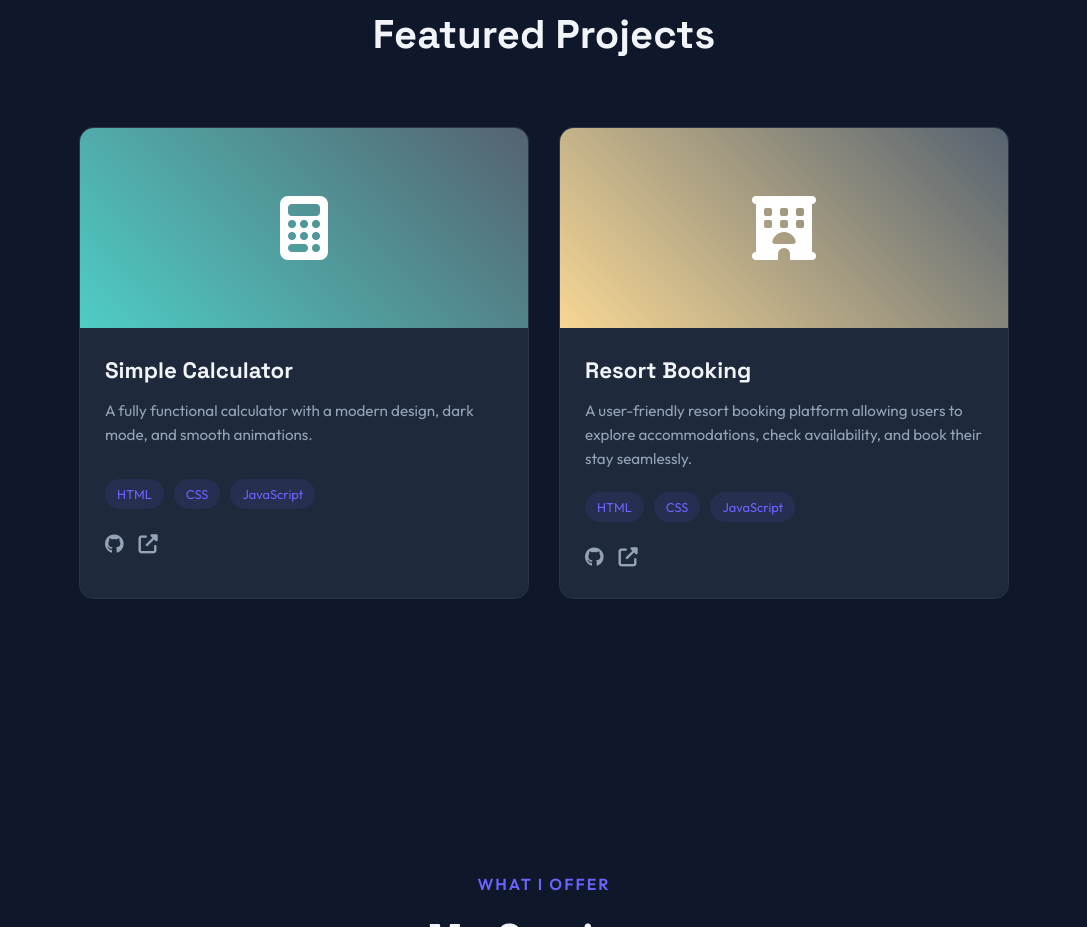
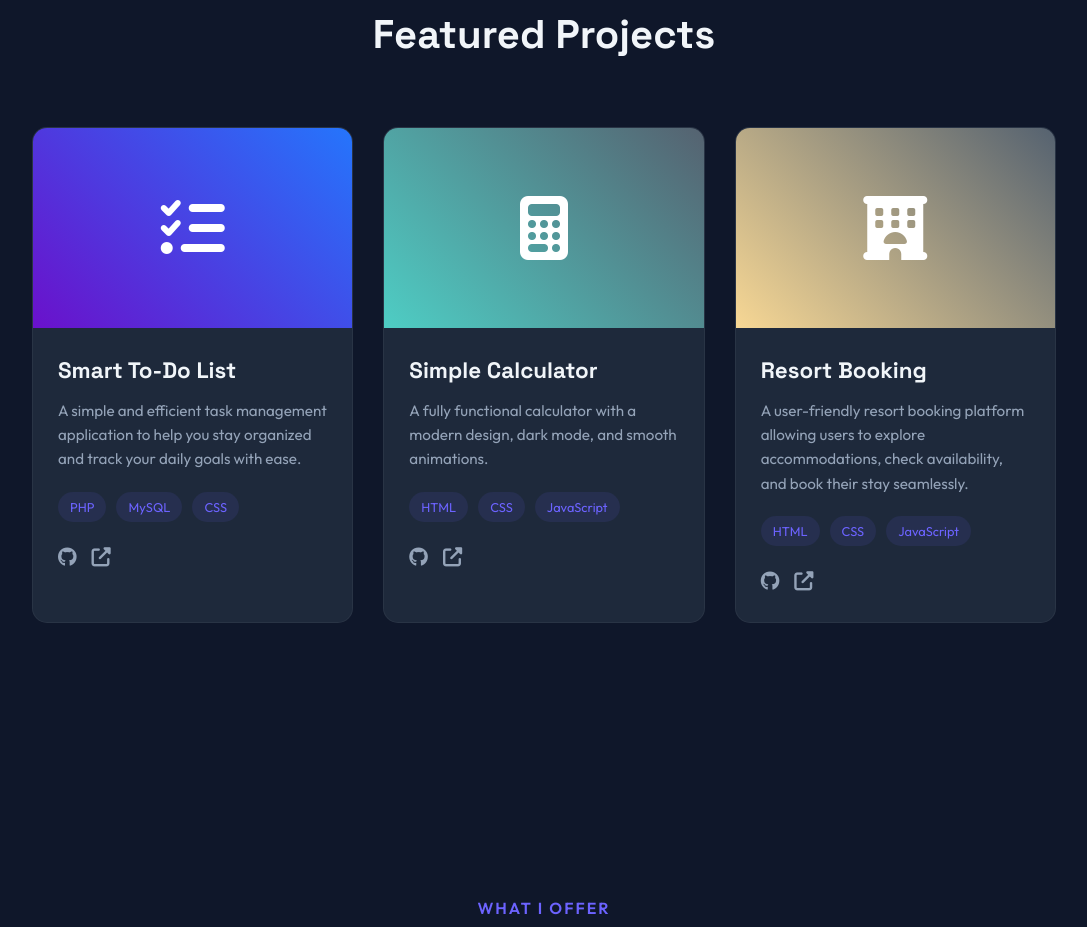
Before and after one commit to athul2200/Athul-Portfolio, a plain HTML site: page index.html in a window 1280 px wide. Shown: the part 1740-2667 px from the top of the page, without its empty margins (96-1183 px from the left). Drawn offline with Linux system fonts and the light colour scheme.

Commit message:
A Project Card added

```diff
--- a/index.html
+++ b/index.html
@@ -8,8 +8,7 @@
     <meta name="description"
         content="Portfolio of Athul Sudheer, a Computer Engineering Diploma student passionate about technology and development.">
     <!-- Favicon using GitHub Profile Picture -->
-    <link rel="icon" href="images/profile-pic.png" type="image/png">
-    <!-- Google Fonts -->
+    <link rel="icon" href="/images/profile-pic.png"> <!-- Google Fonts -->
     <link rel="preconnect" href="https://fonts.googleapis.com">
     <link rel="preconnect" href="https://fonts.gstatic.com" crossorigin>
     <link
@@ -111,6 +110,31 @@
                 <h2>Featured Projects</h2>
             </div>
             <div class="projects-grid">
+                <!-- Project 1: Smart To-Do List -->
+                <article class="project-card">
+                    <div class="project-image">
+                        <div class="placeholder-img"
+                            style="background: linear-gradient(45deg, #6a11cb, #2575fc); display: flex; align-items: center; justify-content: center;">
+                            <i class="fas fa-tasks" style="font-size: 4rem; color: white;"></i>
+                        </div>
+                    </div>
+                    <div class="project-info">
+                        <h3>Smart To-Do List</h3>
+                        <p>A simple and efficient task management application to help you stay organized and track your
+                            daily goals with ease.</p>
+                        <div class="tech-stack">
+                            <span>PHP</span>
+                            <span>MySQL</span>
+                            <span>CSS</span>
+                        </div>
+                        <div class="project-links">
+                            <a href="https://github.com/athul2200/To-Do-List" target="_blank" class="icon-link"
+                                aria-label="GitHub Repo"><i class="fab fa-github"></i></a>
+                            <a href="https://todolist.infinityfreeapp.com/" target="_blank" class="icon-link"
+                                aria-label="Live Demo"><i class="fas fa-external-link-alt"></i></a>
+                        </div>
+                    </div>
+                </article>
                 <!-- Project 2: Calculator -->
                 <article class="project-card">
                     <div class="project-image">
```
Also changed, not shown: images/profile-pic.png.
